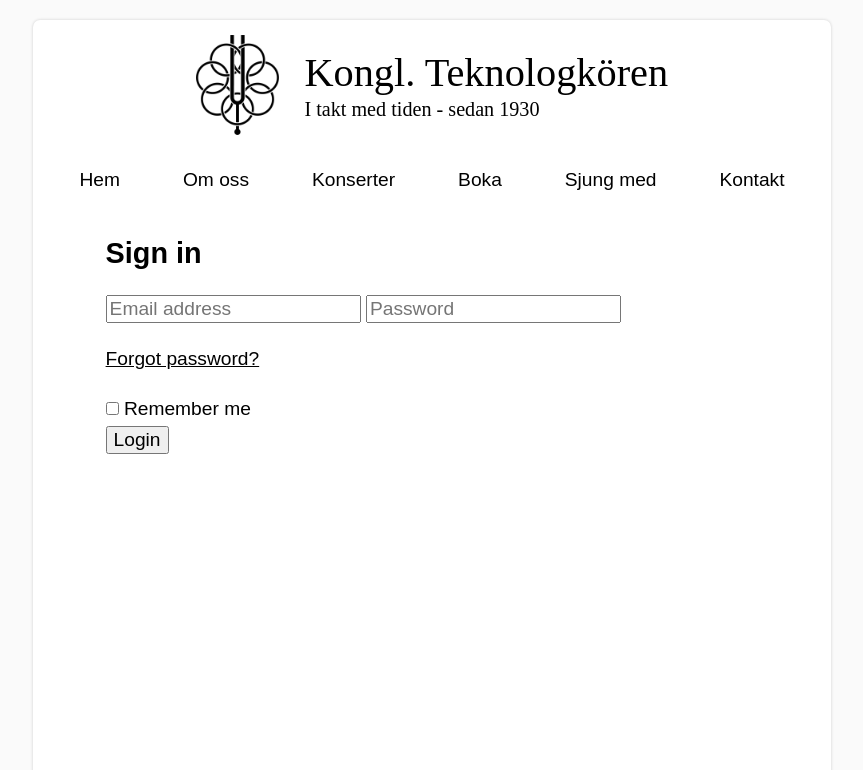
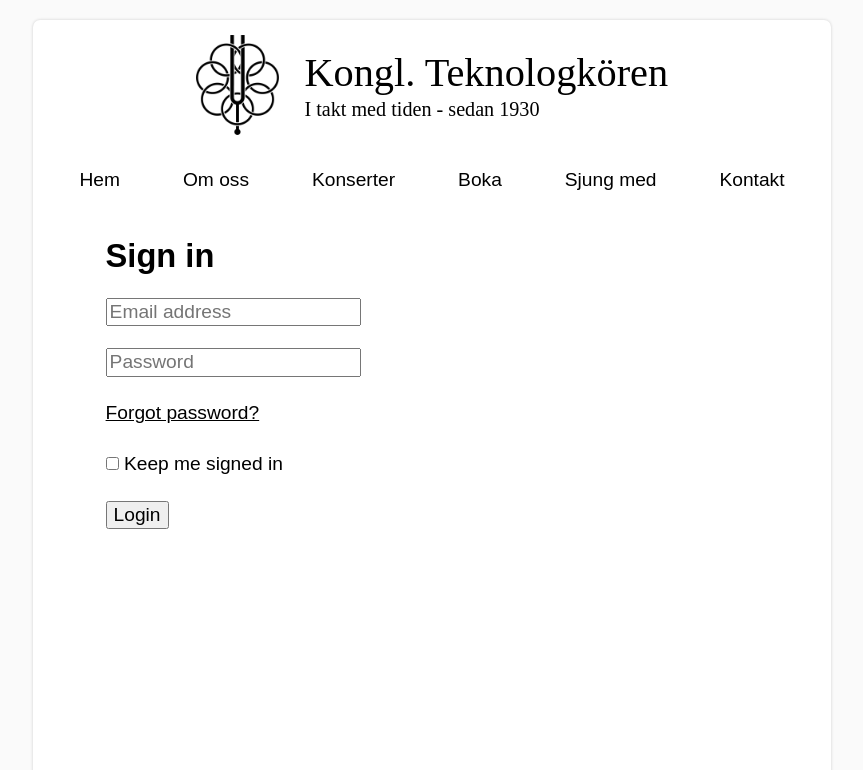
Before and after one commit to reinefjord/teknologkoren-se, a Python web app: template app/templates/users/login.html in a window 1280 px wide. Shown: the top 770 px of the page, without its empty margins (208-1071 px from the left). Run offline with Jinja, Linux system fonts and the light colour scheme; the template is opened without the code that fills it, so the values that code supplies are empty, except form fields; form fields are guessed from the names that the template uses; some libraries are stand-ins or nearby versions.

Commit message:
remove old deprecated stuff

```diff
--- a/app/static/css/style.css
+++ b/app/static/css/style.css
@@ -136,17 +136,6 @@ article header {
     text-decoration: underline;
 }
 
-.form-signin {
-    margin: auto;
-}
-#email {
-    display: block;
-}
-#password {
-    display: block;
-    margin-top: 5px;
-}
-
 .overview article {
     margin-bottom: 50px;
 }
--- a/app/templates/users/login.html
+++ b/app/templates/users/login.html
@@ -4,18 +4,23 @@
 
 {% block body %}
 <div class="container">
-    <form class="form-signin" method='POST'>
+  <form method='POST'>
     {{ form.csrf_token }}
-      <h2>Sign in</h2>
+    <h1>Sign in</h1>
+    <div class="field">
       {{ form.email(placeholder='Email address') }}
+    </div>
+    <div class="field">
       {{ form.password(placeholder='Password') }}
+    </div>
     <p><a href="/reset/">Forgot password?</a></p>
-      <div class="checkbox">
-        <label>
-          {{ form.remember }} Remember me
-        </label>
+    <div class="field">
+      {{ form.remember }}
+      <label for="remember">Keep me signed in</label>
     </div>
+    <div class="field">
       <input type=submit value="Login">
+    </div>
   </form>
 </div>
 {% endblock %}
```
Lines whose indentation alone changed are shown as unchanged.
